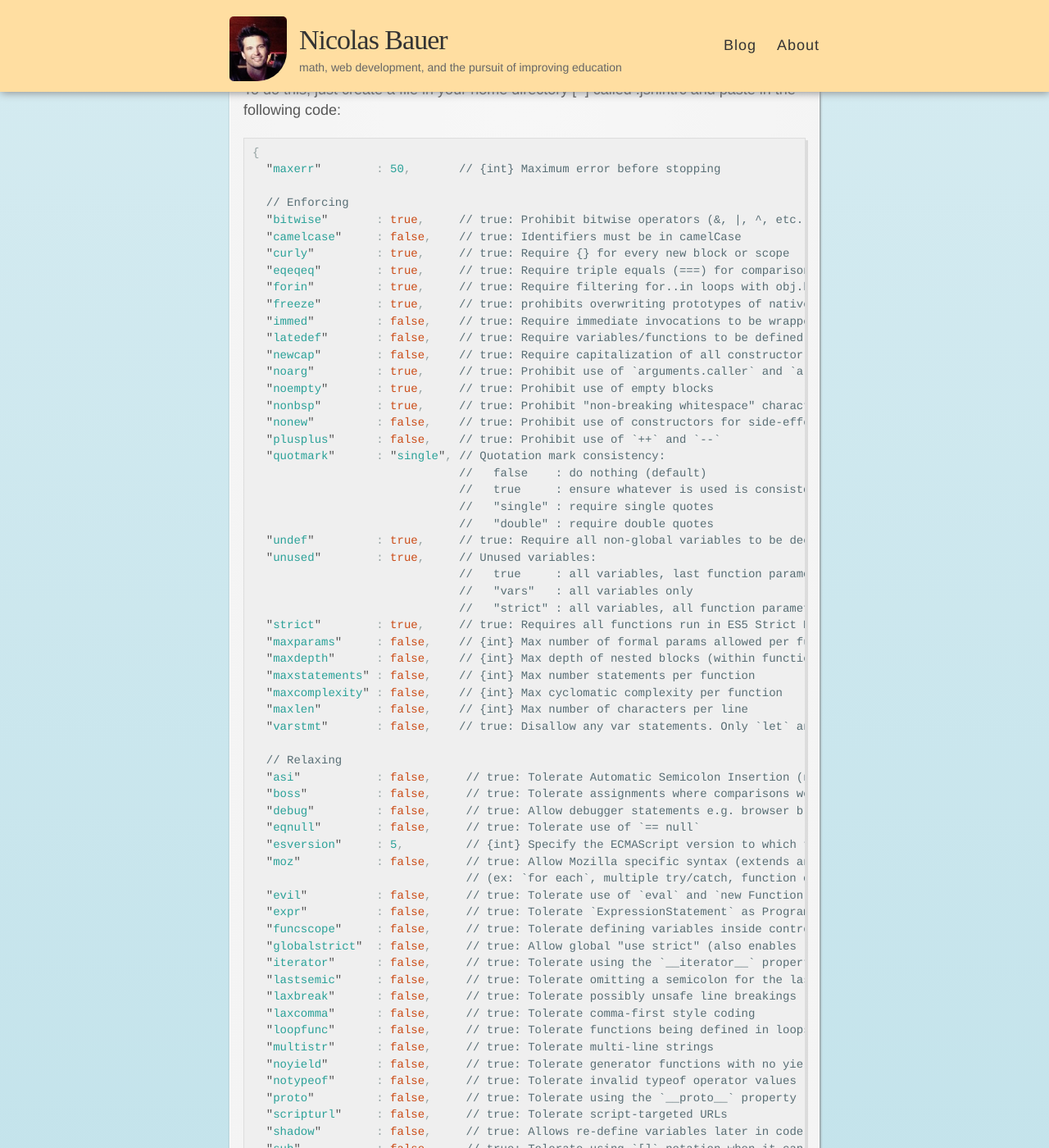
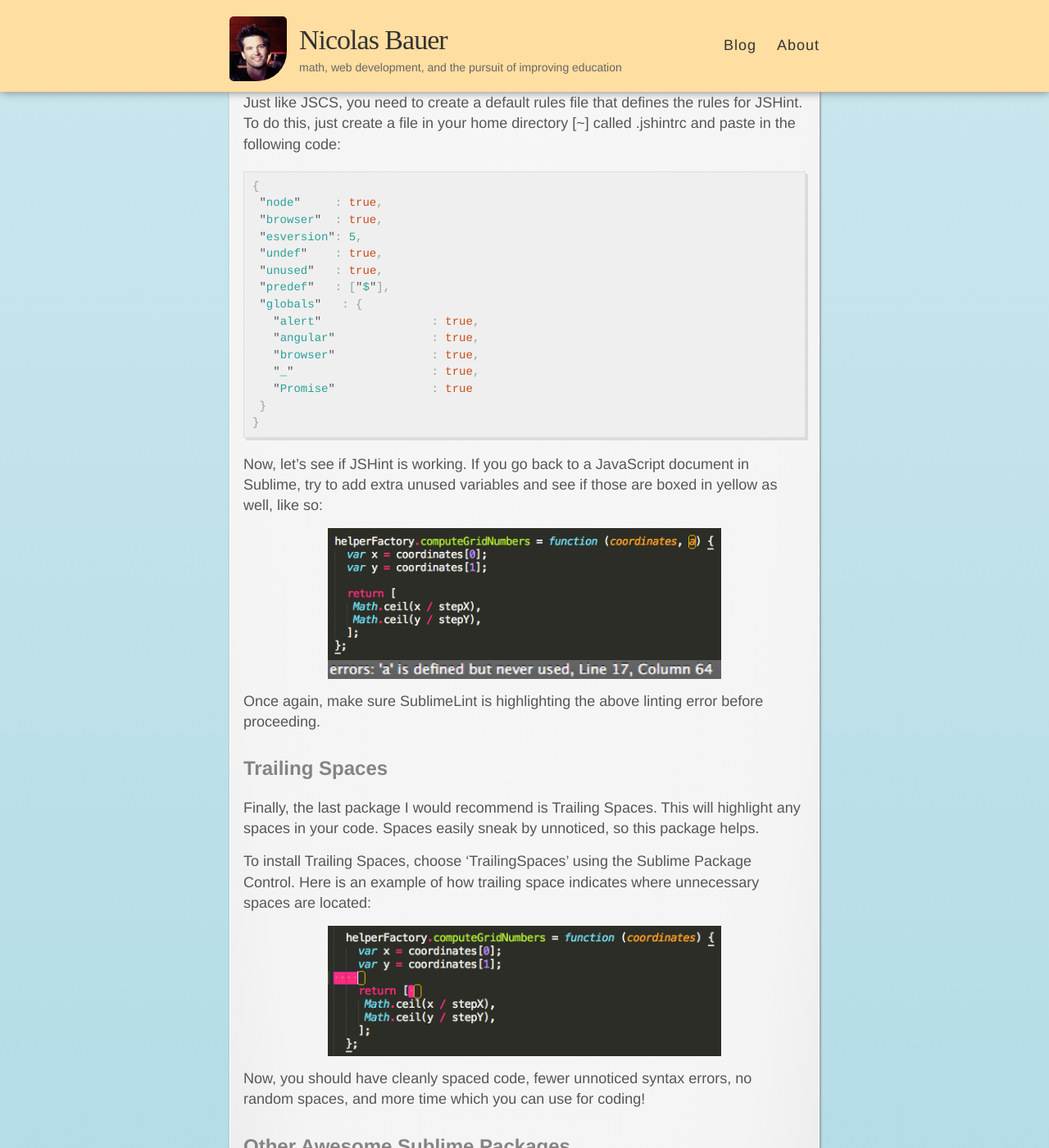
Before and after one commit to nwbauer/nwbauer.github.io, a Jekyll site: the page built from _posts/2016-02-21-setting-up-your-linter-in-sublime.md, in a window 1280 px wide and 1400 px high, scrolled down 2823 px. Shown: the whole window at 82% size. Built offline with Jekyll 4.4.1, drawn with Linux system fonts in a browser that asks for light colours; some web fonts are replaced; some of the changed text lies outside the part shown.

Commit message:
added blog post, updated linter post

```diff
--- a/_posts/2016-02-21-setting-up-your-linter-in-sublime.md
+++ b/_posts/2016-02-21-setting-up-your-linter-in-sublime.md
@@ -65,93 +68,21 @@ Just like JSCS, you need to create a default rules file that defines the rules f
 <div style="font-size:14px;">
 {% highlight javascript %}
 {
-  "maxerr"        : 50,       // {int} Maximum error before stopping
+ "node"     : true,
+ "browser"  : true,
+ "esversion": 5,
+ "undef"    : true,
+ "unused"   : true,
+ "predef"   : ["$"],
+ "globals"   : {
+   "alert"                : true,
+   "angular"              : true,
+   "browser"              : true,
+   "_"                    : true,
+   "Promise"              : true
+ }
+}
 
-  // Enforcing
-  "bitwise"       : true,     // true: Prohibit bitwise operators (&, |, ^, etc.)
-  "camelcase"     : false,    // true: Identifiers must be in camelCase
-  "curly"         : true,     // true: Require {} for every new block or scope
-  "eqeqeq"        : true,     // true: Require triple equals (===) for comparison
-  "forin"         : true,     // true: Require filtering for..in loops with obj.hasOwnProperty()
-  "freeze"        : true,     // true: prohibits overwriting prototypes of native objects such as Array, Date etc.
-  "immed"         : false,    // true: Require immediate invocations to be wrapped in parens e.g. `(function () { } ());`
-  "latedef"       : false,    // true: Require variables/functions to be defined before being used
-  "newcap"        : false,    // true: Require capitalization of all constructor functions e.g. `new F()`
-  "noarg"         : true,     // true: Prohibit use of `arguments.caller` and `arguments.callee`
-  "noempty"       : true,     // true: Prohibit use of empty blocks
-  "nonbsp"        : true,     // true: Prohibit "non-breaking whitespace" characters.
-  "nonew"         : false,    // true: Prohibit use of constructors for side-effects (without assignment)
-  "plusplus"      : false,    // true: Prohibit use of `++` and `--`
-  "quotmark"      : "single", // Quotation mark consistency:
-                              //   false    : do nothing (default)
-                              //   true     : ensure whatever is used is consistent
-                              //   "single" : require single quotes
-                              //   "double" : require double quotes
-  "undef"         : true,     // true: Require all non-global variables to be declared (prevents global leaks)
-  "unused"        : true,     // Unused variables:
-                              //   true     : all variables, last function parameter
-                              //   "vars"   : all variables only
-                              //   "strict" : all variables, all function parameters
-  "strict"        : true,     // true: Requires all functions run in ES5 Strict Mode
-  "maxparams"     : false,    // {int} Max number of formal params allowed per function
-  "maxdepth"      : false,    // {int} Max depth of nested blocks (within functions)
-  "maxstatements" : false,    // {int} Max number statements per function
-  "maxcomplexity" : false,    // {int} Max cyclomatic complexity per function
-  "maxlen"        : false,    // {int} Max number of characters per line
-  "varstmt"       : false,    // true: Disallow any var statements. Only `let` and `const` are allowed.
-
-  // Relaxing
-  "asi"           : false,     // true: Tolerate Automatic Semicolon Insertion (no semicolons)
-  "boss"          : false,     // true: Tolerate assignments where comparisons would be expected
-  "debug"         : false,     // true: Allow debugger statements e.g. browser breakpoints.
-  "eqnull"        : false,     // true: Tolerate use of `== null`
-  "esversion"     : 5,         // {int} Specify the ECMAScript version to which the code must adhere.
-  "moz"           : false,     // true: Allow Mozilla specific syntax (extends and overrides esnext features)
-                               // (ex: `for each`, multiple try/catch, function expression…)
-  "evil"          : false,     // true: Tolerate use of `eval` and `new Function()`
-  "expr"          : false,     // true: Tolerate `ExpressionStatement` as Programs
-  "funcscope"     : false,     // true: Tolerate defining variables inside control statements
-  "globalstrict"  : false,     // true: Allow global "use strict" (also enables 'strict')
-  "iterator"      : false,     // true: Tolerate using the `__iterator__` property
-  "lastsemic"     : false,     // true: Tolerate omitting a semicolon for the last statement of a 1-line block
-  "laxbreak"      : false,     // true: Tolerate possibly unsafe line breakings
-  "laxcomma"      : false,     // true: Tolerate comma-first style coding
-  "loopfunc"      : false,     // true: Tolerate functions being defined in loops
-  "multistr"      : false,     // true: Tolerate multi-line strings
-  "noyield"       : false,     // true: Tolerate generator functions with no yield statement in them.
-  "notypeof"      : false,     // true: Tolerate invalid typeof operator values
-  "proto"         : false,     // true: Tolerate using the `__proto__` property
-  "scripturl"     : false,     // true: Tolerate script-targeted URLs
-  "shadow"        : false,     // true: Allows re-define variables later in code e.g. `var x=1; x=2;`
-  "sub"           : false,     // true: Tolerate using `[]` notation when it can still be expressed in dot notation
-  "supernew"      : false,     // true: Tolerate `new function () { ... };` and `new Object;`
-  "validthis"     : false,     // true: Tolerate using this in a non-constructor function
-
-  // Environments
-  "browser"       : true,     // Web Browser (window, document, etc)
-  "browserify"    : false,    // Browserify (node.js code in the browser)
-  "couch"         : false,    // CouchDB
-  "devel"         : true,     // Development/debugging (alert, confirm, etc)
-  "dojo"          : false,    // Dojo Toolkit
-  "jasmine"       : false,    // Jasmine
-  "jquery"        : false,    // jQuery
-  "mocha"         : true,     // Mocha
-  "mootools"      : false,    // MooTools
-  "node"          : true,    // Node.js
-  "nonstandard"   : false,    // Widely adopted globals (escape, unescape, etc)
-  "phantom"       : false,    // PhantomJS
-  "prototypejs"   : false,    // Prototype and Scriptaculous
-  "qunit"         : false,    // QUnit
-  "rhino"         : false,    // Rhino
-  "shelljs"       : false,    // ShellJS
-  "typed"         : false,    // Globals for typed array constructions
-  "worker"        : false,    // Web Workers
-  "wsh"           : false,    // Windows Scripting Host
-  "yui"           : false,    // Yahoo User Interface
-
-  // Custom Globals
-  "globals"       : {}        // additional predefined global variables
-}
 {% endhighlight %}
 </div>
 
```
Also changed, not shown: other parts of _posts/2016-02-21-setting-up-your-linter-in-sublime.md (+4 -1 lines), _posts/2016-07-20-to-phd-or-not-to-phd.md (added, +42 -0 lines).
